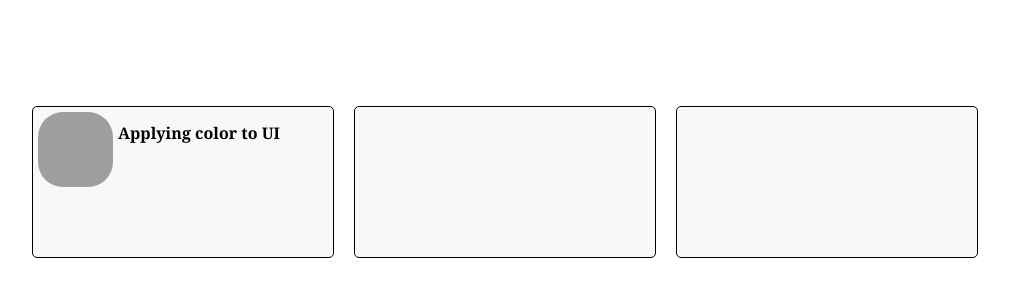
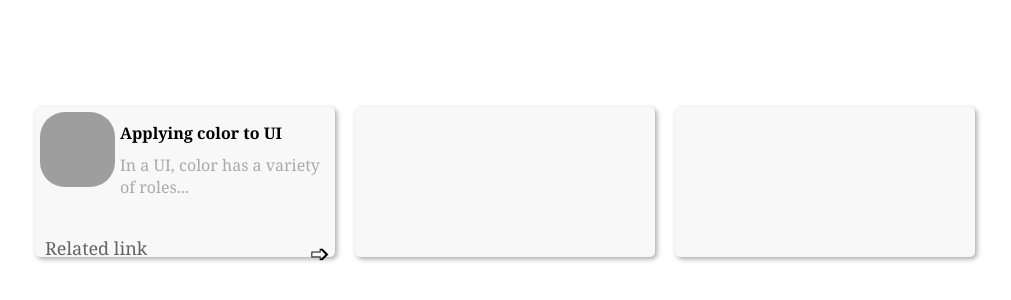
Before and after one commit to OldPalHappy/Tres-Cards, a plain HTML site: page index.html in a window 1280 px wide. Shown: the part 218-518 px from the top of the page, without its empty margins (135-1146 px from the left). Drawn offline with Linux system fonts and the light colour scheme; grey boxes are pictures that could not be loaded.

Commit message:
Finish tres card
Added description and footer to tres cards. Also added hover effect to cards.

```diff
--- a/index.html
+++ b/index.html
@@ -10,8 +10,14 @@
 <body>
     <div class="trescards">
         <div class="trescard">
-            <div class="tres-icon"></div>
+            <div class="tres-icon rainbow"></div>
             <div class="tres-title">Applying color to UI</div>
+            <div class="tres-description">In a UI, color has a variety
+of roles...</div>
+            <div class="tres-footer">
+                <a href=".">Related link</a>
+                <div>➩</div>
+            </div>
         </div>
         <div class="trescard"></div>
         <div class="trescard"></div>
--- a/styles.css
+++ b/styles.css
@@ -1,6 +1,11 @@
 body {
     margin: 0;
     padding: 0;
+}
+
+a {
+    text-decoration: none;
+    color: rgb(100, 100, 100);
 }
 
 .trescards {
@@ -17,9 +22,14 @@ body {
     font-family:Georgia, 'Times New Roman', Times, serif;
     height: 150px;
     width: 300px;
-    border: 1px solid black;
     border-radius: 5px;
     background-color: rgb(248, 248, 248);
+    box-shadow: 2px 2px 5px darkgray;
+}
+
+.trescard:hover {
+    background-color: rgb(245, 245, 245);
+    box-shadow: 3px 3px 5px darkgray;
 }
 
 .tres-icon {
@@ -30,7 +40,6 @@ body {
     width: 75px;
     background-color: white;
     border-radius: 25px;
-    background-image: url("https://th.bing.com/th/id/R.e9f5edd1b0d682bed17d922857d9b60c?rik=u7Gko3Ku3igfbQ&pid=ImgRaw&r=0");
     background-size: cover;
 }
 
@@ -41,3 +50,34 @@ body {
     left: 85px;
     bottom: 60px;
 }
+
+.tres-description {
+    white-space: pre;
+    position: relative;
+    font-size: 16px;
+    font-weight: 500;
+    color: darkgrey;
+    left: 85px;
+    bottom: 50px;
+}
+
+.tres-footer {
+    margin: 10px;
+    position: relative;
+    display: flex;
+    flex-direction: row;
+    justify-content: space-between;
+    width: 95%;
+    height: 20%;
+    bottom: 15%;
+    left: 0%;
+    text-align: center;
+    font-size: 18px;
+}
+
+.tres-footer > div {
+    font-size: x-large;
+    color: black;
+}
+
+.rainbow { background-image: url("https://th.bing.com/th/id/R.e9f5edd1b0d682bed17d922857d9b60c?rik=u7Gko3Ku3igfbQ&pid=ImgRaw&r=0"); }
```
